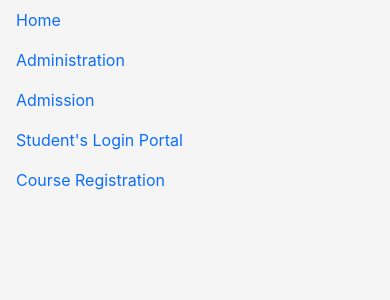
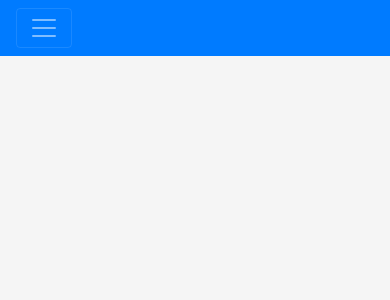
Before and after one commit to IbrahimO123/student-course-registration, a React (Create React App) app: page / in a window 390 px wide. Shown: the top 300 px of the page. Built offline with nearby package versions, Linux system fonts and the light colour scheme; a web font is replaced by a local one.

Commit message:
making the nagivation bar more mobile friendly

```diff
--- a/src/components/Navigate.js
+++ b/src/components/Navigate.js
@@ -3,14 +3,21 @@ import {Link} from 'react-router-dom'
 
 function Navigate() {
     return (
-        <nav>
-            <ul className="nav nav-pills justify-content-end flex-column flex-md-row">
+        <nav class="navbar navbar-dark bg-primary navbar-expand-sm mb-5 fixed-top" id="navbar-site" >
+        <div className="container" >
+        <button type="button" class="navbar-toggler" data-toggle="collapse" data-target="#navigation"       aria-controls="navigation" aria-expanded="false" aria-label="Toggle Navigation">
+              <span class="navbar-toggler-icon"></span>
+            </button>
+            <div className="collapse navbar-collapse" id="navigation"  >
+            <ul className="navbar-nav">
             <Link className="nav-item nav-link" to='/' > <li>Home</li></Link>
             <Link  className="nav-item nav-link"to='/' ><li>Administration</li></Link>
             <Link  className="nav-item nav-link"to='/' ><li>Admission</li></Link>
             <Link  className="nav-item nav-link"to='/Login'><li>Student's Login Portal</li></Link>
             <Link  className="nav-item nav-link"to='/Register'><li>Course Registration</li></Link>
             </ul>
+            </div>
+            </div>
         </nav>
     )
 }
```
